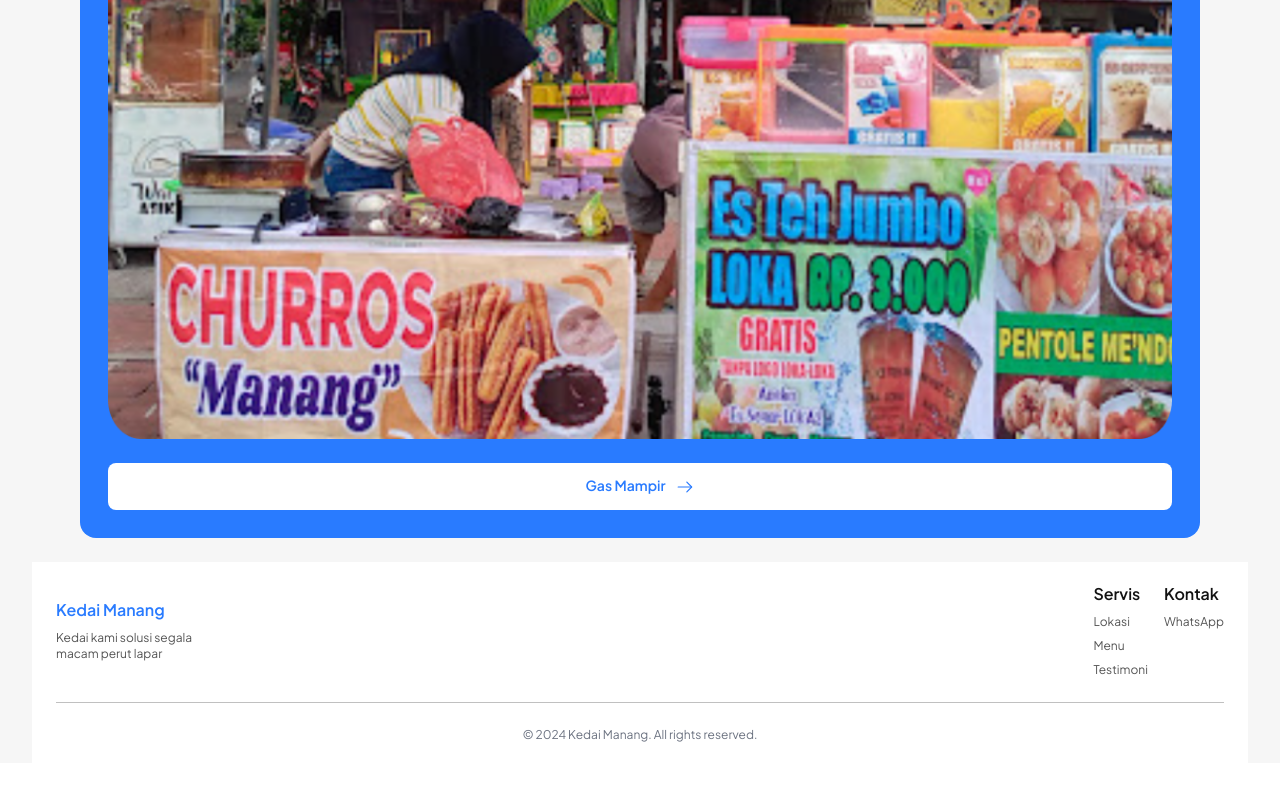
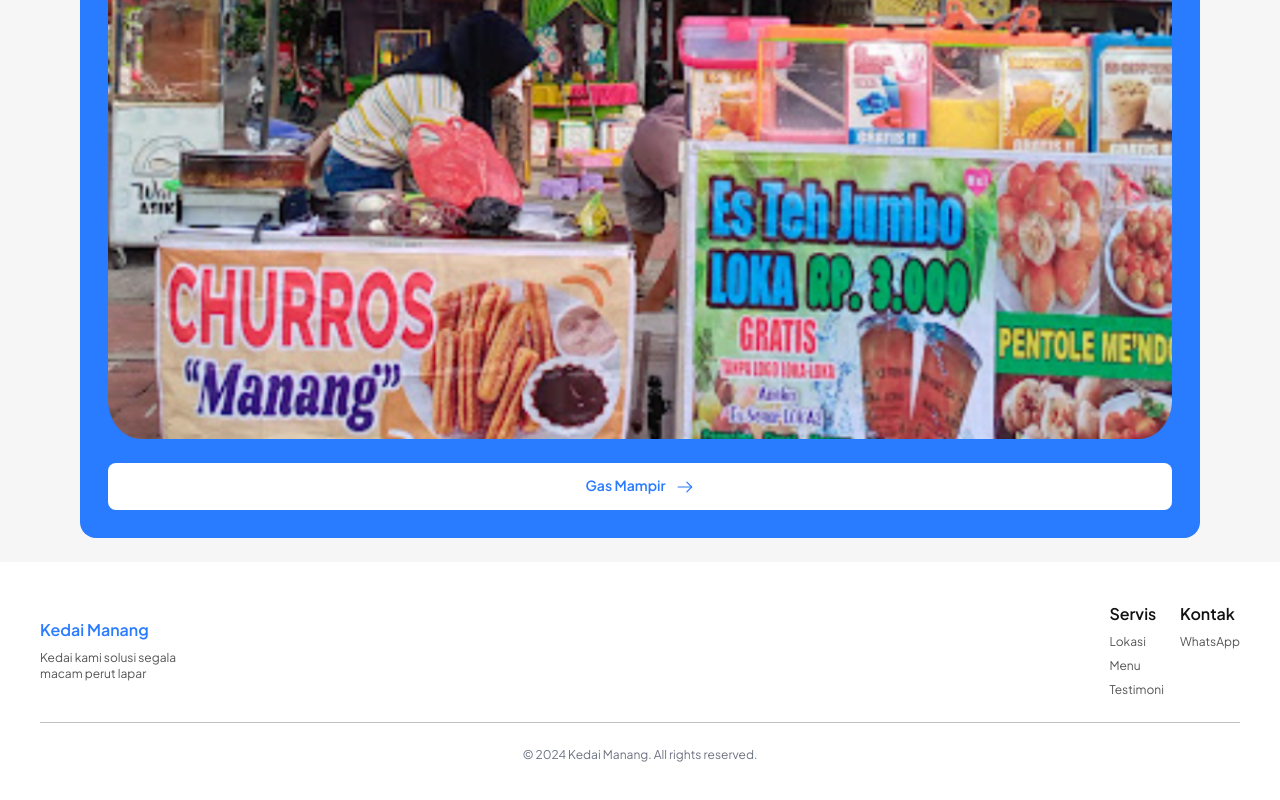
Before and after one commit to Felitaslemek/kidi, a React (Vite) app: page / in a window 1280 px wide. Shown: the part 3001-3801 px from the top of the page. Before the commit the page ends 3764 px from the top, so only its background shows below. Built offline with nearby package versions, Linux system fonts and the light colour scheme.

Commit message:
fix file structure

```diff
--- a/src/App.jsx
+++ b/src/App.jsx
@@ -1,13 +1,13 @@
 import React, { useState } from "react";
 import profileIcon from "./assets/profile.png";
-import ProductShowCase from "./components/ProductShowCase";
-import Testimonial from "./components/Testimoni";
-import End from "./components/lastSection";
-import Footer from "./components/Footer";
-import LoginPage from "./components/LoginPage";
+import ProductShowCase from "./pages/ProductShowCase";
+import Testimonial from "./pages/Testimoni";
+import End from "./pages/lastSection";
+import Footer from "./pages/Footer";
+import LoginPage from "./controller/LoginPage";
 import SignupPage from "./components/SignupPage";
-import Information from "./components/Information";
-import Hero from "./components/Hero";
+import Information from "./pages/Information";
+import Hero from "./pages/Hero";
 
 function App() {
 	const [isModalOpen, setIsModalOpen] =
@@ -145,7 +145,7 @@
 			</div>
 
 			<div id="contact" className="mt-6">
-				<div className="-mx-6 md:-mx-12">
+				<div className="-mx-6 md:-mx-12 lg:-mx-20">
 					<Footer />
 				</div>
 			</div>
--- /dev/null
+++ b/src/firebase/firebaseAuth.jsx
@@ -0,0 +1,6 @@
+import { getAuth } from "firebase/auth";
+import app from "./firebaseConfig";
+
+const auth = getAuth(app);
+
+export { auth };
--- /dev/null
+++ b/src/firebase/firebaseDB.jsx
@@ -0,0 +1,19 @@
+import {
+	getFirestore,
+	doc,
+	getDoc,
+} from "firebase/firestore";
+import app from "./firebaseConfig";
+
+const db = getFirestore(app);
+
+const getUserRole = async (userId) => {
+	const userDoc = await getDoc(
+		doc(db, "users", userId)
+	);
+	return userDoc.exists()
+		? userDoc.data().role
+		: null;
+};
+
+export { db, getUserRole };
--- a/src/components/Footer.jsx
+++ b/src/pages/Footer.jsx
@@ -2,7 +2,7 @@
 
 const Footer = () => {
 	return (
-		<footer className="bg-color_nuetral_100_light text-color_nuetral_900_light py-5 px-6 left-0 right-0">
+		<footer className="bg-color_nuetral_100_light text-color_nuetral_900_light py-5 px-6 left-0 right-0 md:p-10">
 			<div className="flex gap-3 items-center justify-between">
 				{/* Kedai Manang Section */}
 				<div>
--- a/src/components/Testimoni.jsx
+++ b/src/pages/Testimoni.jsx
@@ -117,7 +117,7 @@
 				</p>
 			</div>
 
-			<div className="overflow-x-scroll scrollbar-hide">
+			<div className="overflow-auto scrollbar-hide">
 				<div
 					className="flex gap-5"
 					style={{ minWidth: "max-content" }}>
```
Also changed, not shown: src/controller/LoginPage.jsx (renamed from src/components/LoginPage.jsx), src/firebase/firebaseConfig.jsx (renamed from src/firebase/firebase.jsx), src/hooks/useAuth.jsx (added), src/pages/Hero.jsx (renamed from src/components/Hero.jsx), src/pages/Information.jsx (renamed from src/components/Information.jsx), src/pages/ProductShowCase.jsx (renamed from src/components/ProductShowCase.jsx), src/pages/lastSection.jsx (renamed from src/components/lastSection.jsx).
